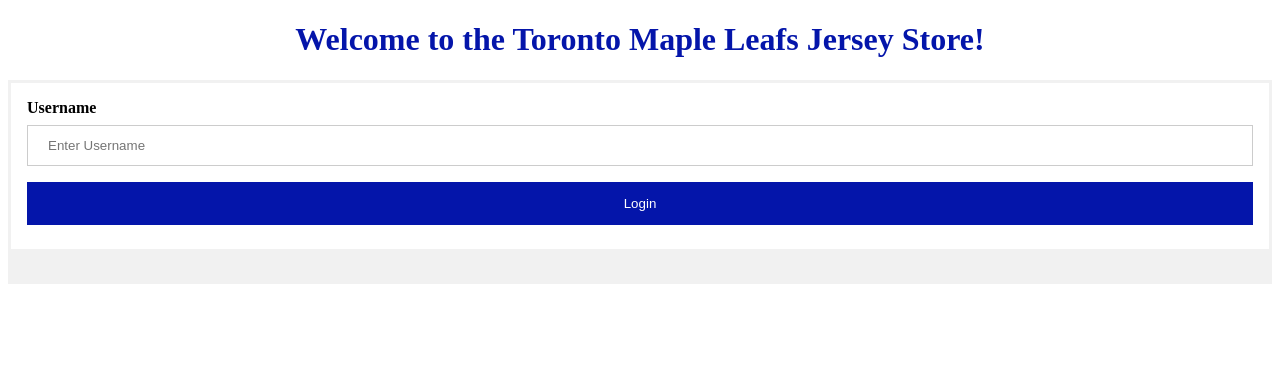
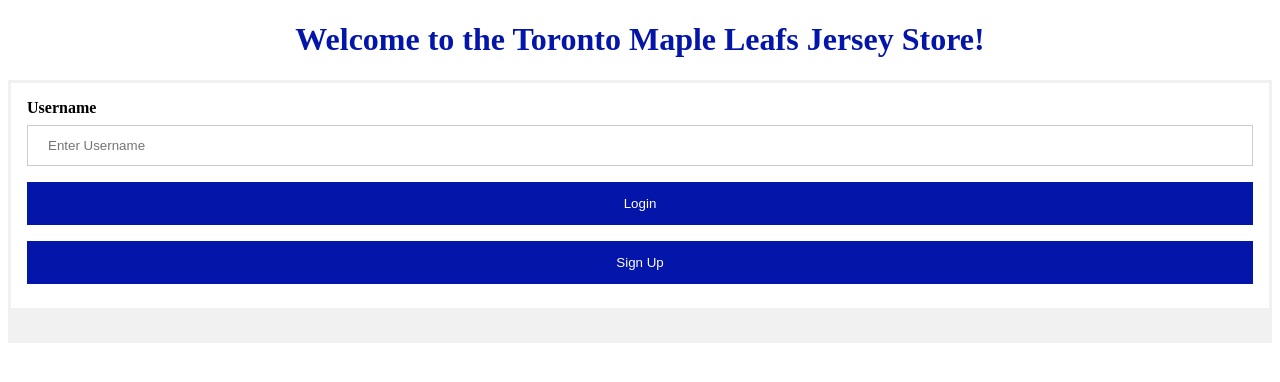
Before and after one commit to Ckin111/MapleLeafs, an Angular app in the folder estore-ui/angular-maple-leafs/: page /login in a window 1280 px wide. Shown: the top 382 px of the page. Built offline with nearby package versions, Linux system fonts and the light colour scheme.

Commit message:
added create jersey

```diff
--- a/estore-ui/angular-maple-leafs/src/app/login/login.component.html
+++ b/estore-ui/angular-maple-leafs/src/app/login/login.component.html
@@ -8,6 +8,7 @@
       <input type="text" placeholder="Enter Username" #username required>
 
       <button type="submit" (click)="checker(username.value)">Login</button>
+      <button type="submit" (click)="signup(username.value)">Sign Up</button>
     </div>
 
     <div class="container" style="background-color:#f1f1f1">
--- a/estore-ui/angular-maple-leafs/src/app/login/login.component.ts
+++ b/estore-ui/angular-maple-leafs/src/app/login/login.component.ts
@@ -1,6 +1,8 @@
 import { Component, OnInit } from '@angular/core';
 import { BrowserModule } from '@angular/platform-browser';
 import { Router, RouterModule } from '@angular/router';
+import { User } from '../user';
+import { UserService } from '../user.service';
 
 @Component({
   selector: 'app-login',
@@ -8,7 +10,11 @@
   styleUrls: ['./login.component.css']
 })
 export class LoginComponent implements OnInit {
-  constructor(private router: Router){}
+  constructor(private router: Router, private userService: UserService){}
+
+  tempUser:User = {
+    username: ""
+  }
 
   isuser: boolean = false;
   isadmin: boolean = false;
@@ -40,6 +46,19 @@
 
   };
 
+  signup(htmlUsername: string): boolean{
+    this.tempUser.username = htmlUsername;
+
+    if ((this.userService.addUser(this.tempUser)) == null){
+      this.message = "Username already exists";
+      return false;
+    }
+    this.message = "Signed Up!";
+    return true;
+
+
+  }
+
   user(username: String):void {
     // this function would redirect to browse and search
     if(username == "admin"){
--- /dev/null
+++ b/estore-ui/angular-maple-leafs/src/app/user.service.ts
@@ -0,0 +1,22 @@
+import { HttpClient, HttpHeaders } from '@angular/common/http';
+import { Injectable } from '@angular/core';
+import { Observable, tap } from 'rxjs';
+import { User } from './user';
+
+
+@Injectable({
+  providedIn: 'root'
+})
+export class UserService {
+  httpOptions = {headers: new HttpHeaders({'Content-Type': 'application/json'})};
+  private usersUrl = 'http://localhost:8080/users';
+
+  constructor(private http: HttpClient) { }
+
+  addUser(user: User): Observable<User> {
+    return this.http.post<User>(this.usersUrl, user, this.httpOptions).pipe(
+      tap((newUser: User) => console.log(`added user w/username=${user.username}`))
+      );
+  }
+
+}
--- /dev/null
+++ b/estore-ui/angular-maple-leafs/src/app/user.ts
@@ -0,0 +1,3 @@
+export interface User{
+    username:string,
+}
```
Also changed, not shown: 1 other file (tests, documents, lock files or other folders).
